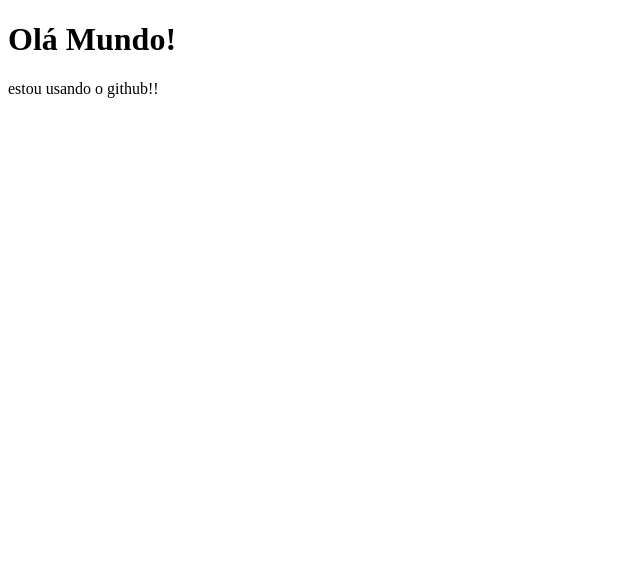
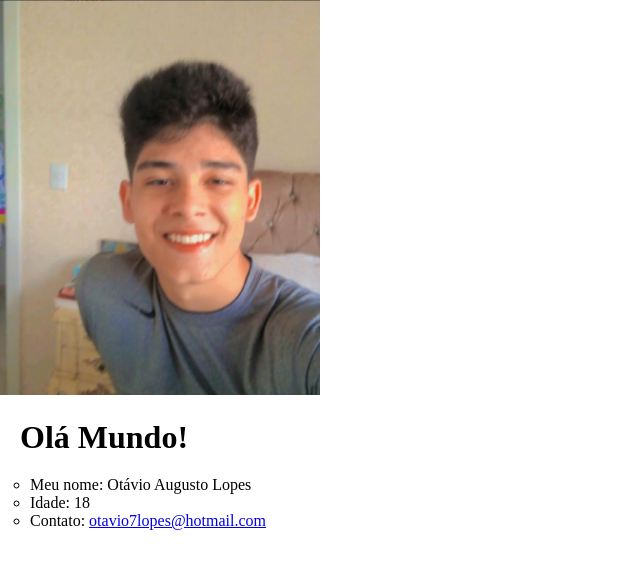
Before and after one commit to 0-l0pes/0-l0pes.github.io, a plain HTML site: page index.html in a window 1280 px wide. Shown: the whole page, without its empty margins (0-640 px from the left). Drawn offline with Linux system fonts and the light colour scheme.

Commit message:
Add files via upload

```diff
--- a/index.html
+++ b/index.html
@@ -4,14 +4,21 @@
     <meta charset="UTF-8">
     <meta http-equiv="X-UA-Compatible" content="IE=edge">
     <meta name="viewport" content="width=device-width, initial-scale=1.0">
-    <title>Document</title>
+    <title>SW1</title>
+    <link rel="stylesheet" href="style/style.css">
 </head>
-<h1>
-    Olá Mundo!
-</h1>
+
 <body>
-
-estou usando o github!!
-
+    <header class="header">
+        <img class="logo" src="otavio.jpeg" alt="logo">
+    <h1 class="titulo">
+        Olá Mundo!
+    </h1>
+    </header>
+    <ul class="menu">
+        <li>Meu nome: Otávio Augusto Lopes</li>
+        <li>Idade: 18 </li>
+        <li>Contato: <a href="otavio7lopes@hotmail.com">otavio7lopes@hotmail.com</a></li>
+    </ul>
 </body>
 </html>
--- /dev/null
+++ b/style.css
@@ -0,0 +1,18 @@
+
+.header{
+    padding: 20px;
+    color: black;
+}
+
+.logo{
+    width: 10px;
+}
+
+.menu{
+    padding: 0;
+}
+
+.menu ul{
+    display: grid;
+    border: solid rgb(199, 178, 97);
+}
--- /dev/null
+++ b/style/style.css
@@ -0,0 +1,26 @@
+.header{
+    padding: 0px;
+    color: black;
+}
+
+*{
+    margin: 0;
+    padding: 0;
+    box-sizing: border-box;
+}
+
+.logo{
+    width: 25%;
+}
+
+.menu{
+    padding: 0;
+    padding-left: 30px;
+    list-style: circle;
+}
+
+
+.titulo{
+    padding-left:10px;
+    padding: 20px;
+}
```
Also changed, not shown: otavio.jpeg (added).
